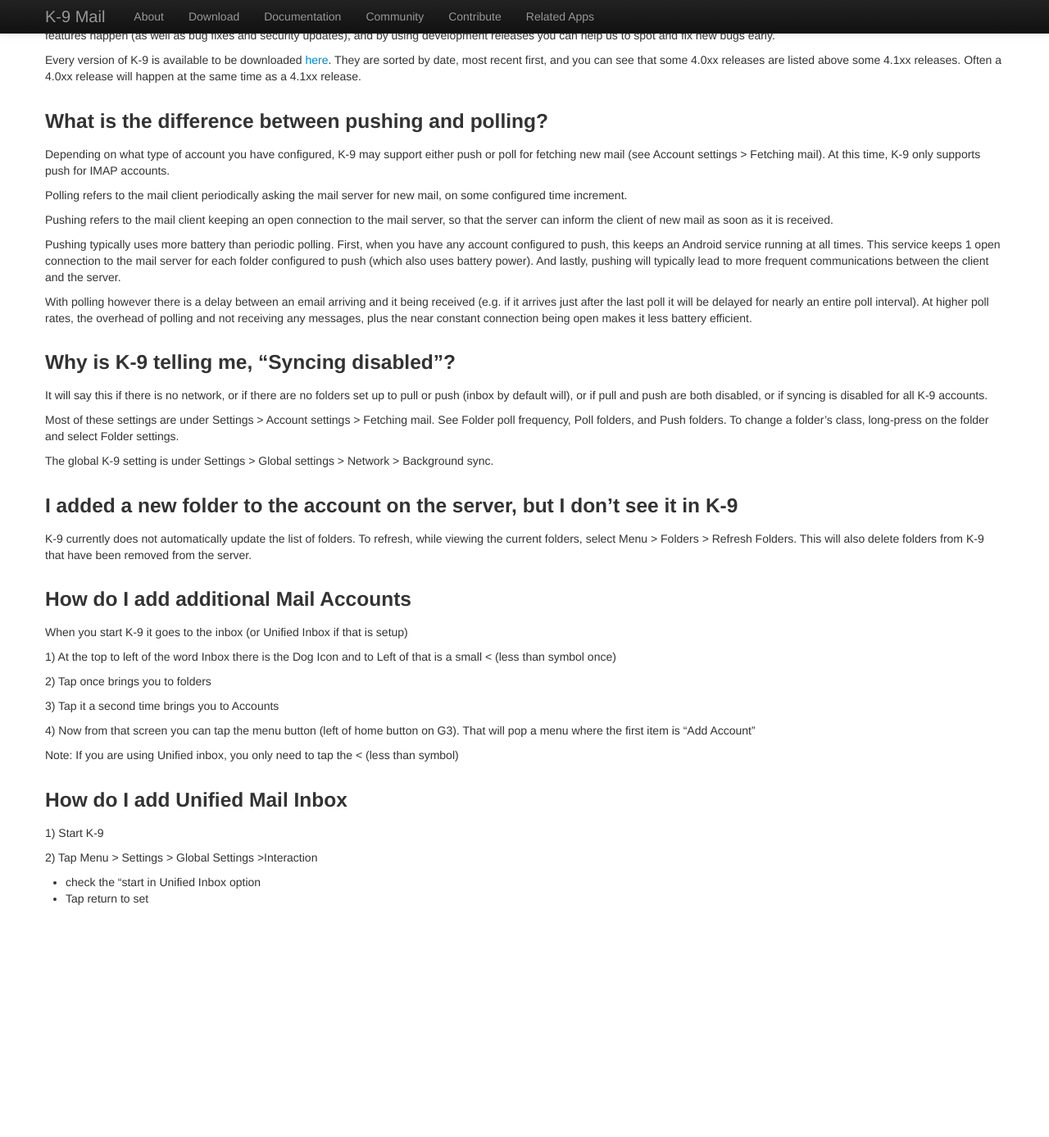
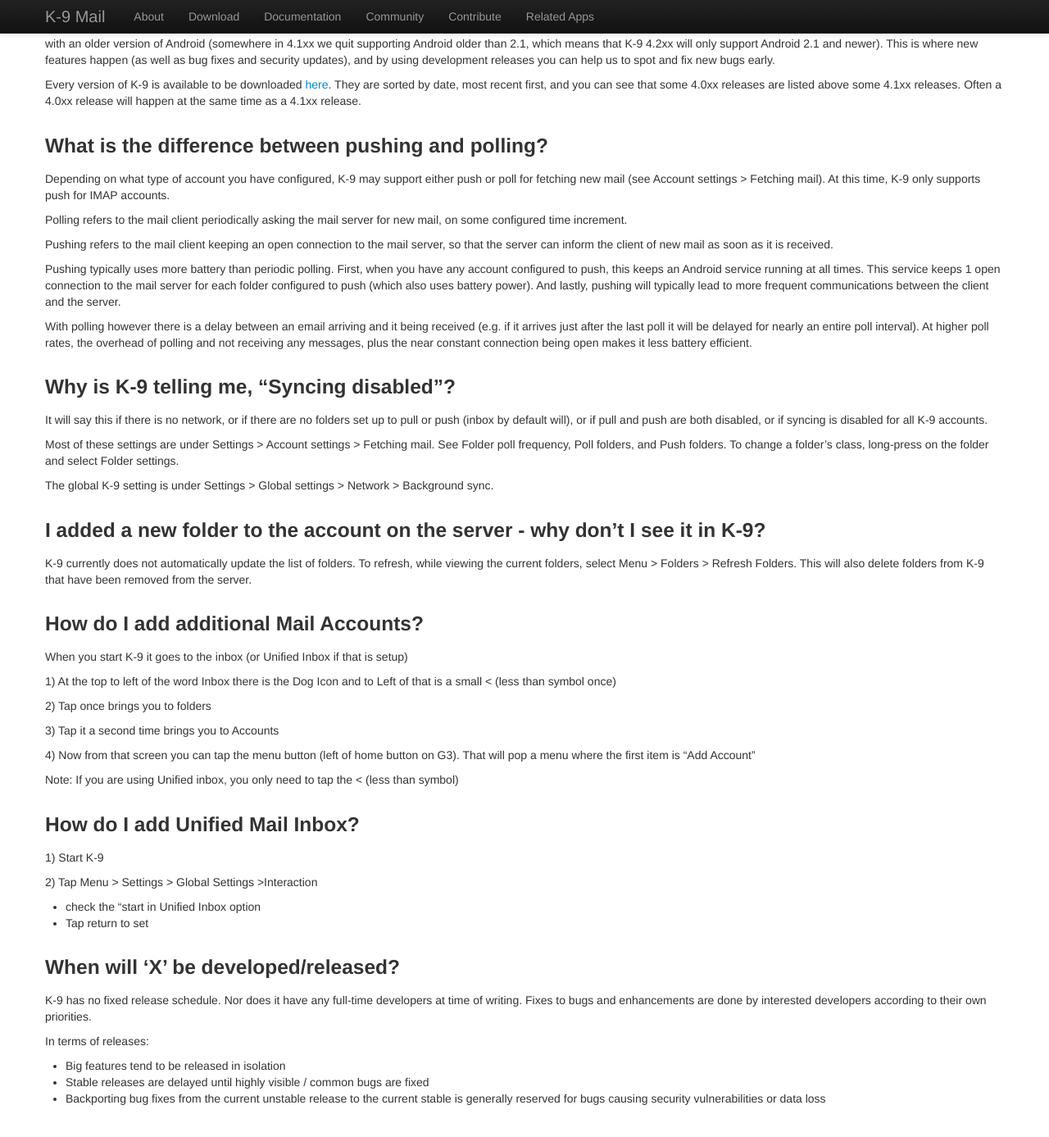
Before and after one commit to k9mail/k9mail.app, a Jekyll site: the page built from documentation/faq.md, in a window 1280 px wide and 1400 px high, scrolled down 2856 px. Shown: the top 1387 px of the window at 82% size. Built offline with Jekyll 4.4.1, drawn with Linux system fonts in a browser that asks for light colours; nearby versions of some CDN libraries; before the commit the page ends 4012 px from its top, so only the background shows below that; some of the changed text lies outside the part shown.

Commit message:
Added FAQ on feature release schedule

```diff
--- a/documentation/faq.md
+++ b/documentation/faq.md
@@ -45,11 +45,13 @@ nav_hide: true
 
 [Why is K-9 telling me, "Syncing disabled"?](#anchor15)
 
-[I added a new folder to the account on the server, but I don't see it in K-9](#anchor16)
+[I added a new folder to the account on the server - why don't I see it in K-9?](#anchor16)
 
-[How do I add additional Mail Accounts](#anchor17)
+[How do I add additional Mail Accounts?](#anchor17)
 
-[How do I add Unified Mail Inbox](#anchor18)
+[How do I add Unified Mail Inbox?](#anchor18)
+
+[When will 'X' be developed/released?](#anchor19)
 
 ### <a name="anchor0.1"></a>Where did the name 'K-9' come from? What's with that icon?
 
@@ -171,11 +173,11 @@ Most of these settings are under Settings > Account settings > Fetching mail. Se
 
 The global K-9 setting is under Settings > Global settings > Network > Background sync.
 
-### <a name="anchor16"></a> I added a new folder to the account on the server, but I don't see it in K-9
+### <a name="anchor16"></a> I added a new folder to the account on the server - why don't I see it in K-9?
 
 K-9 currently does not automatically update the list of folders. To refresh, while viewing the current folders, select Menu > Folders > Refresh Folders. This will also delete folders from K-9 that have been removed from the server.
 
-### <a name="anchor17"></a> How do I add additional Mail Accounts
+### <a name="anchor17"></a> How do I add additional Mail Accounts?
 
 When you start K-9 it goes to the inbox (or Unified Inbox if that is setup)
 
@@ -189,7 +191,7 @@ When you start K-9 it goes to the inbox (or Unified Inbox if that is setup)
 
 Note: If you are using Unified inbox, you only need to tap the < (less than symbol)
 
-### <a name="anchor18"></a> How do I add Unified Mail Inbox
+### <a name="anchor18"></a> How do I add Unified Mail Inbox?
 
 1) Start K-9
 
@@ -197,3 +199,14 @@ Note: If you are using Unified inbox, you only need to tap the < (less than symb
 
 - check the "start in Unified Inbox option
 -  Tap return to set
+
+
+### <a name="anchor19"></a>When will 'X' be developed/released?
+
+K-9 has no fixed release schedule. Nor does it have any full-time developers at time of writing. Fixes to bugs and enhancements are done by interested developers according to their own priorities.
+
+In terms of releases:
+
+* Big features tend to be released in isolation
+* Stable releases are delayed until highly visible / common bugs are fixed
+* Backporting bug fixes from the current unstable release to the current stable is generally reserved for bugs causing security vulnerabilities or data loss
```
